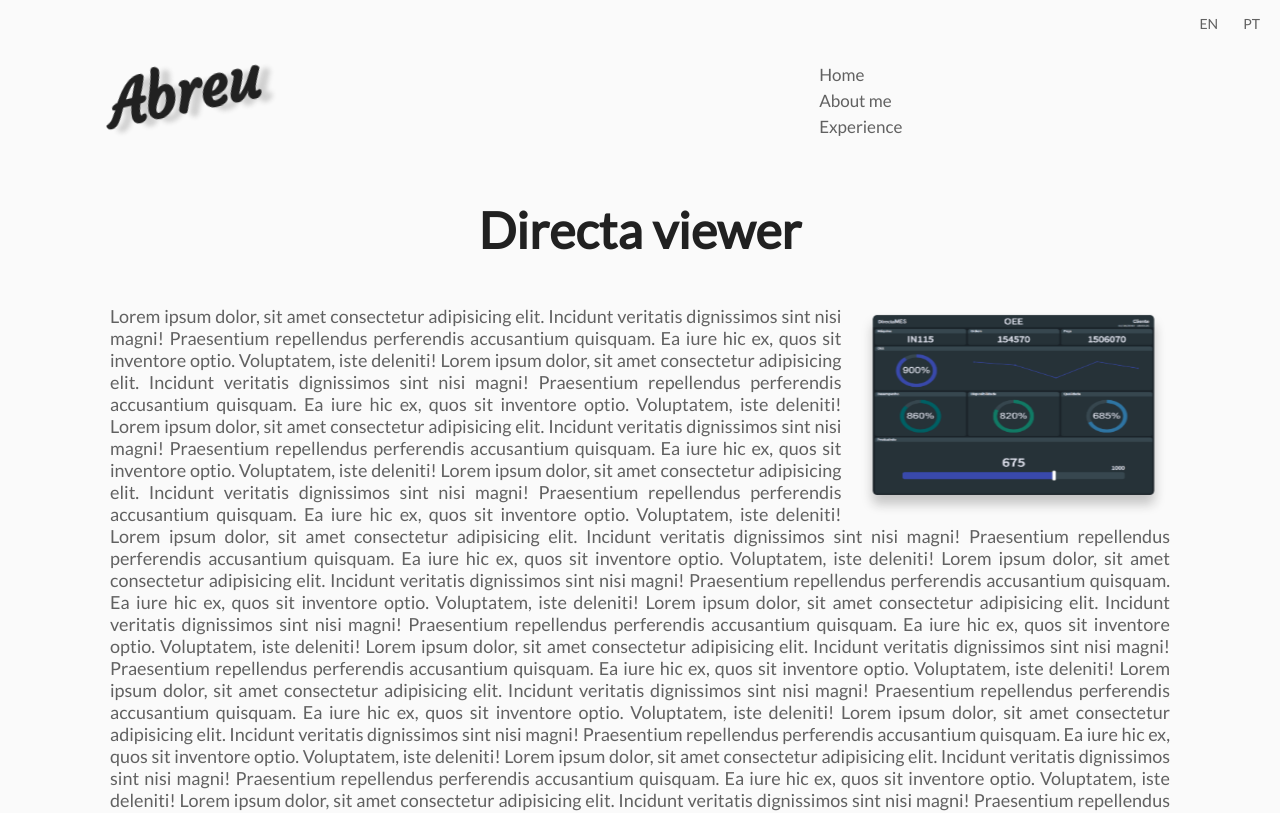
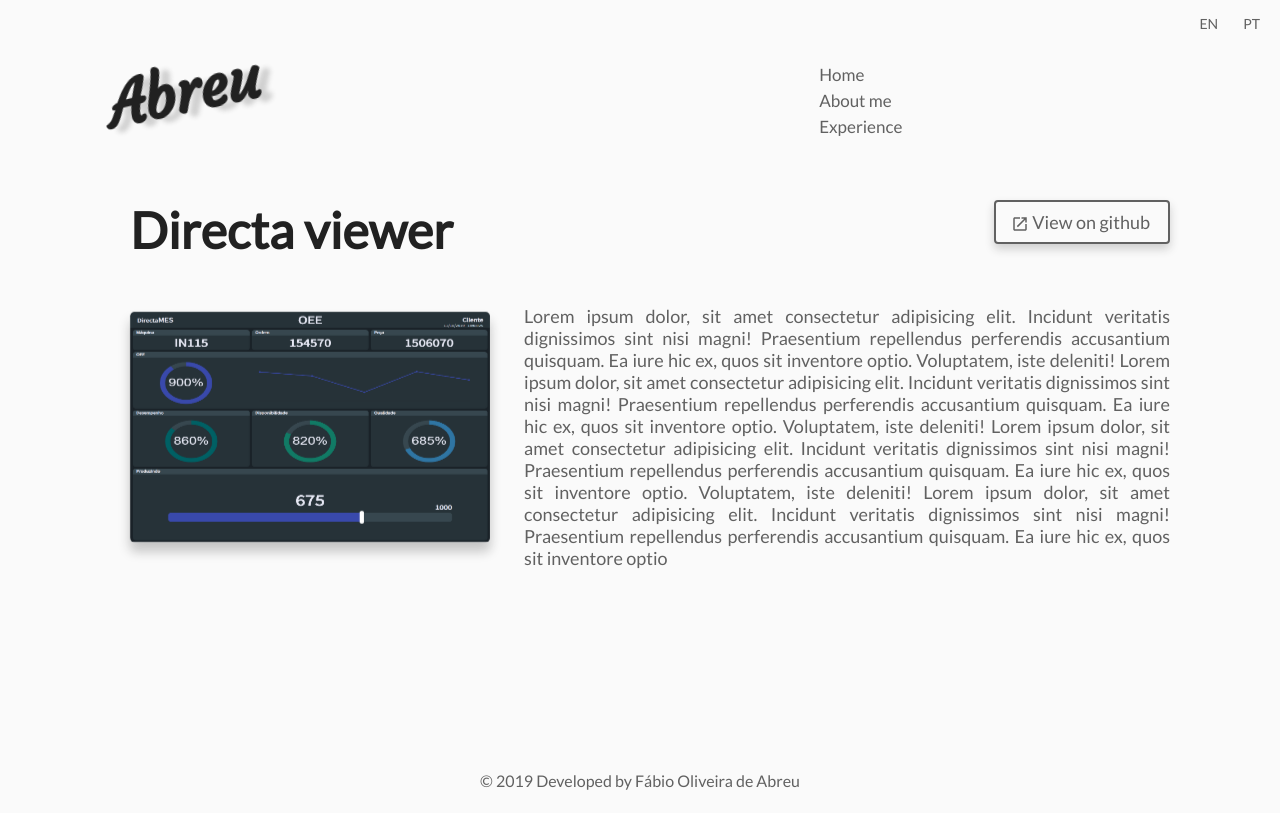
Before and after one commit to Abreu00/Port, a React (Create React App) app: page /projects/1 in a window 1280 px wide. Shown: the top 813 px of the page. Built offline with nearby package versions, Linux system fonts and the light colour scheme.

Commit message:
Positioned CTA on screen and added some styling to the CTA componente

```diff
--- a/package.json
+++ b/package.json
@@ -6,7 +6,7 @@
     "prop-types": "^15.7.2",
     "react": "^16.10.2",
     "react-dom": "^16.10.2",
-    "react-icons": "^3.7.0",
+    "react-icons": "^3.8.0",
     "react-router-dom": "^5.1.2",
     "react-scripts": "3.2.0",
     "styled-components": "^4.4.0"
--- a/src/components/Cta/index.js
+++ b/src/components/Cta/index.js
@@ -1,11 +1,13 @@
 import React from "react";
 import { Container } from "./styles";
 import PropTypes from "prop-types";
+import { MdOpenInNew } from "react-icons/md";
 
 export default function Cta({ link, children }) {
   return (
     <Container>
       <a href={link} target="_blank" rel="noopener noreferrer">
+        <MdOpenInNew />
         {children}
       </a>
     </Container>
--- a/src/components/Cta/styles.js
+++ b/src/components/Cta/styles.js
@@ -1,15 +1,29 @@
 import styled from "styled-components";
 
 export const Container = styled.div`
+  display: flex;
+  align-items: center;
+
   a {
     text-decoration: none;
     font-family: inherit;
-    display: block;
-    width: 100%;
-    height: 100%;
     cursor: pointer;
     text-align: center;
     padding: 2rem 0;
     border-radius: 4px;
+    border: 0.2rem solid ${props => props.theme.font.color};
+    padding: 0.5em 1em;
+    box-shadow: 0 0.5rem 1rem rgba(33, 33, 33, 0.2);
+  }
+
+  a:hover {
+    color: #f0f0f0;
+    background: ${props => props.theme.font.color};
+  }
+
+  svg {
+    position: relative;
+    top: 0.2em;
+    left: -0.2em;
   }
 `;
--- a/src/pages/Project/index.js
+++ b/src/pages/Project/index.js
@@ -6,7 +6,7 @@ import Cta from "../../components/Cta";
 import { Context } from "../../context";
 import projects from "../../assets/projects";
 
-import { Title, Container, Image } from "./styles";
+import { Title, Container, Image, Row } from "./styles";
 
 export default function Project({ match }) {
   const context = useContext(Context);
@@ -21,16 +21,21 @@ export default function Project({ match }) {
 
   const [imgState, setImgState] = useState({
     width: "0rem",
-    height: "0rem"
+    height: "0rem",
+    minHeight: "0",
+    minWidth: "0"
   });
 
-  function handleImageLoad(e) {
-    const img = e.target;
-    const aspectRatio = img.naturalWidth / img.naturalHeight;
+  function handleImageLoad({ target }) {
+    const aspectRatio = target.naturalWidth / target.naturalHeight;
+    const width = aspectRatio * 25;
+    const height = (1 / aspectRatio) * 25;
 
     setImgState({
-      width: `${aspectRatio * 25}rem`,
-      height: `${(1 / aspectRatio) * 25}rem`
+      width: `${width}vmax`,
+      height: `${height}vmax`,
+      minWidth: `${width}rem`,
+      minHeight: `${height}rem`
     });
   }
 
@@ -38,11 +43,22 @@ export default function Project({ match }) {
     <Layout>
       <Container>
         <Header />
-        <Title>{context.translation.projects[projectNumber].title}</Title>
+        <Row>
+          <Title>{context.translation.projects[projectNumber].title}</Title>
+          <div>
+            {project.ctas.map((cta, index) => (
+              <Cta key={index} link={cta.link}>
+                {cta.text}
+              </Cta>
+            ))}
+          </div>
+        </Row>
         <ClearFix>
           <Image
             width={imgState.width}
             height={imgState.height}
+            minHeight={imgState.minHeight}
+            minWidth={imgState.minWidth}
             onLoad={handleImageLoad}
             src={img}
           />
@@ -60,76 +76,9 @@ export default function Project({ match }) {
             sit inventore optio. Voluptatem, iste deleniti! Lorem ipsum dolor,
             sit amet consectetur adipisicing elit. Incidunt veritatis
             dignissimos sint nisi magni! Praesentium repellendus perferendis
-            accusantium quisquam. Ea iure hic ex, quos sit inventore optio.
-            Voluptatem, iste deleniti! Lorem ipsum dolor, sit amet consectetur
-            adipisicing elit. Incidunt veritatis dignissimos sint nisi magni!
-            Praesentium repellendus perferendis accusantium quisquam. Ea iure
-            hic ex, quos sit inventore optio. Voluptatem, iste deleniti! Lorem
-            ipsum dolor, sit amet consectetur adipisicing elit. Incidunt
-            veritatis dignissimos sint nisi magni! Praesentium repellendus
-            perferendis accusantium quisquam. Ea iure hic ex, quos sit inventore
-            optio. Voluptatem, iste deleniti! Lorem ipsum dolor, sit amet
-            consectetur adipisicing elit. Incidunt veritatis dignissimos sint
-            nisi magni! Praesentium repellendus perferendis accusantium
-            quisquam. Ea iure hic ex, quos sit inventore optio. Voluptatem, iste
-            deleniti! Lorem ipsum dolor, sit amet consectetur adipisicing elit.
-            Incidunt veritatis dignissimos sint nisi magni! Praesentium
-            repellendus perferendis accusantium quisquam. Ea iure hic ex, quos
-            sit inventore optio. Voluptatem, iste deleniti! Lorem ipsum dolor,
-            sit amet consectetur adipisicing elit. Incidunt veritatis
-            dignissimos sint nisi magni! Praesentium repellendus perferendis
-            accusantium quisquam. Ea iure hic ex, quos sit inventore optio.
-            Voluptatem, iste deleniti! Lorem ipsum dolor, sit amet consectetur
-            adipisicing elit. Incidunt veritatis dignissimos sint nisi magni!
-            Praesentium repellendus perferendis accusantium quisquam. Ea iure
-            hic ex, quos sit inventore optio. Voluptatem, iste deleniti! Lorem
-            ipsum dolor, sit amet consectetur adipisicing elit. Incidunt
-            veritatis dignissimos sint nisi magni! Praesentium repellendus
-            perferendis accusantium quisquam. Ea iure hic ex, quos sit inventore
-            optio. Voluptatem, iste deleniti! Lorem ipsum dolor, sit amet
-            consectetur adipisicing elit. Incidunt veritatis dignissimos sint
-            nisi magni! Praesentium repellendus perferendis accusantium
-            quisquam. Ea iure hic ex, quos sit inventore optio. Voluptatem, iste
-            deleniti! Lorem ipsum dolor, sit amet consectetur adipisicing elit.
-            Incidunt veritatis dignissimos sint nisi magni! Praesentium
-            repellendus perferendis accusantium quisquam. Ea iure hic ex, quos
-            sit inventore optio. Voluptatem, iste deleniti! Lorem ipsum dolor,
-            sit amet consectetur adipisicing elit. Incidunt veritatis
-            dignissimos sint nisi magni! Praesentium repellendus perferendis
-            accusantium quisquam. Ea iure hic ex, quos sit inventore optio.
-            Voluptatem, iste deleniti! Lorem ipsum dolor, sit amet consectetur
-            adipisicing elit. Incidunt veritatis dignissimos sint nisi magni!
-            Praesentium repellendus perferendis accusantium quisquam. Ea iure
-            hic ex, quos sit inventore optio. Voluptatem, iste deleniti! Lorem
-            ipsum dolor, sit amet consectetur adipisicing elit. Incidunt
-            veritatis dignissimos sint nisi magni! Praesentium repellendus
-            perferendis accusantium quisquam. Ea iure hic ex, quos sit inventore
-            optio. Voluptatem, iste deleniti! Lorem ipsum dolor, sit amet
-            consectetur adipisicing elit. Incidunt veritatis dignissimos sint
-            nisi magni! Praesentium repellendus perferendis accusantium
-            quisquam. Ea iure hic ex, quos sit inventore optio. Voluptatem, iste
-            deleniti! Lorem ipsum dolor, sit amet consectetur adipisicing elit.
-            Incidunt veritatis dignissimos sint nisi magni! Praesentium
-            repellendus perferendis accusantium quisquam. Ea iure hic ex, quos
-            sit inventore optio. Voluptatem, iste deleniti! Lorem ipsum dolor,
-            sit amet consectetur adipisicing elit. Incidunt veritatis
-            dignissimos sint nisi magni! Praesentium repellendus perferendis
-            accusantium quisquam. Ea iure hic ex, quos sit inventore optio.
-            Voluptatem, iste deleniti! Lorem ipsum dolor, sit amet consectetur
-            adipisicing elit. Incidunt veritatis dignissimos sint nisi magni!
-            Praesentium repellendus perferendis accusantium quisquam. Ea iure
-            hic ex, quos sit inventore optio. Voluptatem, iste deleniti! Lorem
-            ipsum dolor, sit amet consectetur adipisicing elit. Incidunt
-            veritatis dignissimos sint nisi magni! Praesentium repellendus
-            perferendis accusantium quisquam. Ea iure hic ex, quos sit inventore
-            optio. Voluptatem, iste deleniti!
+            accusantium quisquam. Ea iure hic ex, quos sit inventore optio
           </p>
         </ClearFix>
-        {project.ctas.map((cta, index) => (
-          <Cta key={index} link={cta.link}>
-            {cta.text}
-          </Cta>
-        ))}
       </Container>
     </Layout>
   );
--- a/src/pages/Project/styles.js
+++ b/src/pages/Project/styles.js
@@ -12,26 +12,39 @@ export const Container = styled.div`
   }
 `;
 
+export const Row = styled.div`
+  display: flex;
+  justify-content: space-between;
+`;
+
 export const Title = styled.h1`
   font-size: 5rem;
-  text-align: center;
+  padding-left: 2rem;
+  text-align: left;
   font-weight: bold;
   color: ${props => props.theme.font.colorBold};
   margin-bottom: 4.5rem;
+
+  @media (max-width: ${mediaQuery.width.pc.smaller}) {
+    & {
+      text-align: center;
+      padding-left: 2rem;
+    }
+  }
 `;
 
 export const Image = styled.img`
   width: ${props => props.width};
   height: ${props => props.height};
-  float: right;
-  margin: 0 0 1.6rem 1.6rem;
+  min-height: ${props => props.minHeight};
+  min-width: ${props => props.minWidth};
+  float: left;
+  margin: -0.6rem 1.4rem 0.4rem 0rem;
   transform: scale(0.9);
   box-shadow: 0 1rem 1.25rem 0 rgba(33, 33, 33, 0.25),
     0 0 0 -0.4rem ${props => props.theme.font.colorBold};
   border-radius: 0.5rem;
   transition: transform 0.5s, box-shadow 0.5s;
-  cursor: pointer;
-
   &:hover {
     transform: scale(1);
     box-shadow: 0 1rem 1.25rem 0 rgba(33, 33, 33, 0.25), 0 0 0 1rem transparent;
```
Also changed, not shown: 1 other file (tests, documents, lock files or other folders).
